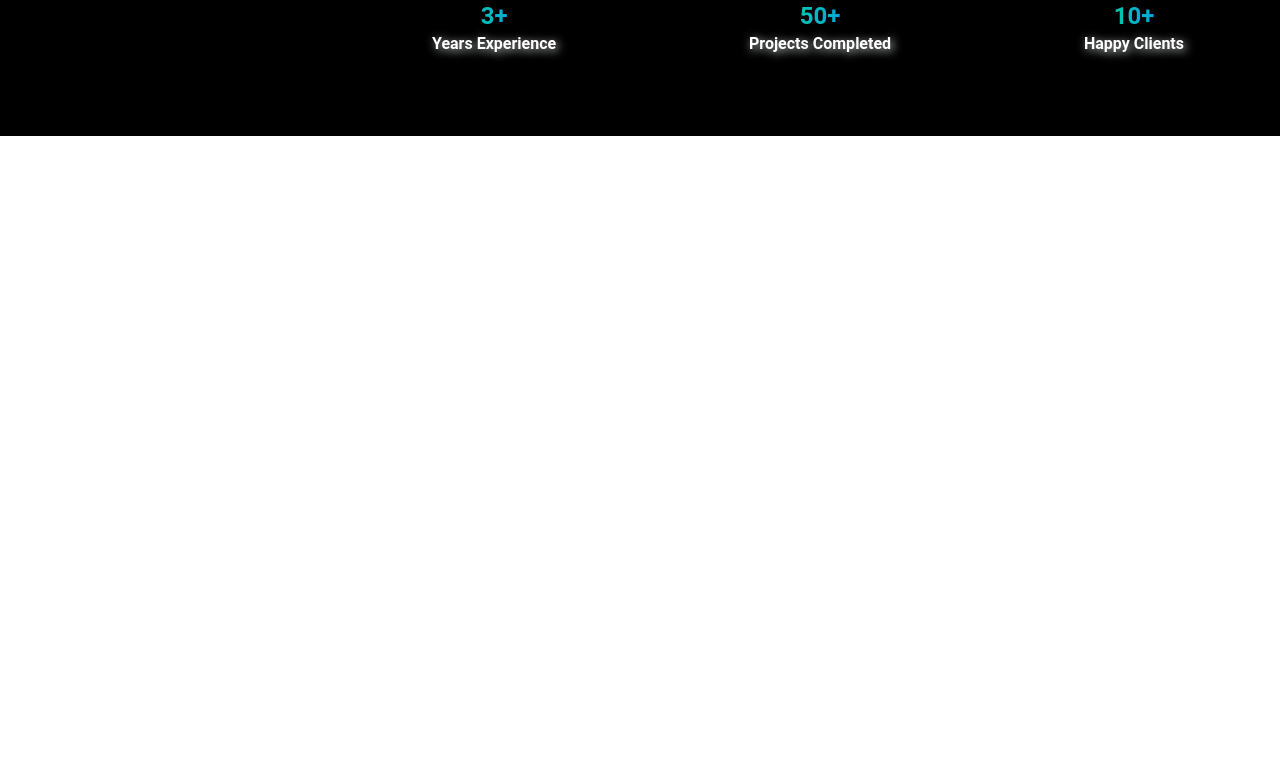
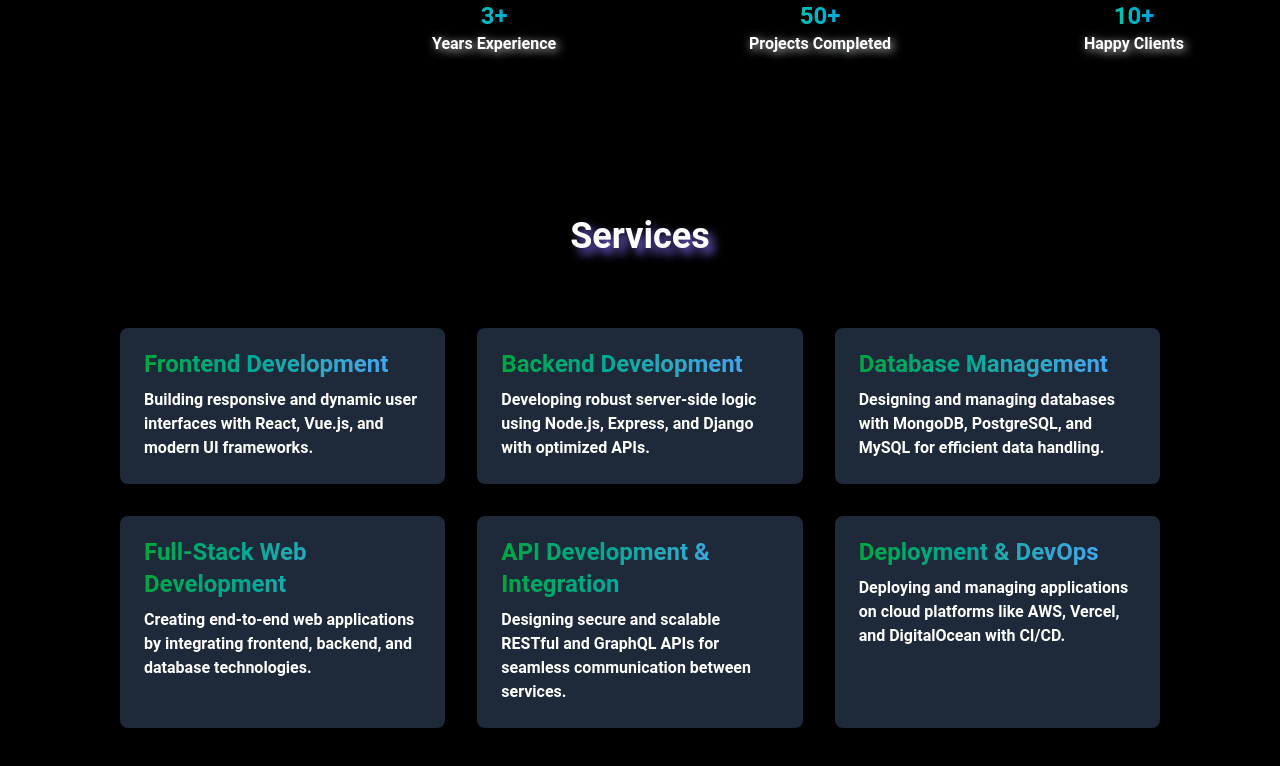
Before and after one commit to Thushan2002/my-portfolio-react-vite-tailwind, a React (Vite) app: page / in a window 1280 px wide. Shown: the part 1152-1918 px from the top of the page. Before the commit the page ends 1288 px from the top, so only its background shows below. Built offline with nearby package versions, Linux system fonts and the light colour scheme.

Commit message:
feat: Services section updated

```diff
--- a/src/App.jsx
+++ b/src/App.jsx
@@ -2,6 +2,7 @@ import React from 'react'
 import Navbar from './Components/Navbar'
 import Hero from './Components/Hero'
 import About from './Components/About'
+import Services from './Components/Services'
 
 const App = () => {
   return (
@@ -9,6 +10,7 @@ const App = () => {
       <Navbar/>
       <Hero/>
       <About/>
+      <Services/>
     </div>
   )
 }
--- /dev/null
+++ b/src/Components/Services.jsx
@@ -0,0 +1,55 @@
+import React from 'react'
+
+const services = [
+    {
+      title: "Frontend Development",
+      description: "Building responsive and dynamic user interfaces with React, Vue.js, and modern UI frameworks.",
+      icon: "🖥️"
+    },
+    {
+      title: "Backend Development",
+      description: "Developing robust server-side logic using Node.js, Express, and Django with optimized APIs.",
+      icon: "🛠️"
+    },
+    {
+      title: "Database Management",
+      description: "Designing and managing databases with MongoDB, PostgreSQL, and MySQL for efficient data handling.",
+      icon: "🗄️"
+    },
+    {
+      title: "Full-Stack Web Development",
+      description: "Creating end-to-end web applications by integrating frontend, backend, and database technologies.",
+      icon: "🌐"
+    },
+    {
+      title: "API Development & Integration",
+      description: "Designing secure and scalable RESTful and GraphQL APIs for seamless communication between services.",
+      icon: "🔗"
+    },
+    {
+      title: "Deployment & DevOps",
+      description: "Deploying and managing applications on cloud platforms like AWS, Vercel, and DigitalOcean with CI/CD.",
+      icon: "🚀"
+    }
+  ];
+
+const Services = () => {
+  return (
+    <div className='bg-black text-white py-20' id='service'>
+        <div className='container mx-auto px-8 md:px-16 lg:px-24'>
+            <h2 className='text-4xl font-bold text-center mb-12 text-shadow-blue'>Services</h2>
+            <div className='grid grid-cols-1 md:grid-cols-2 lg:grid-cols-3 gap-8 p-6'>
+                {services.map(service => (
+                    <div key={service.title} className='bg-gray-800 px-6 pb-6 rounded-lg hover:shadow-lg transform transition-transform duration-300 hover:scale-105'>
+                    <div className='mt-5 text-2xl font-bold text-transparent bg-clip-text bg-gradient-to-r from-green-600 to-blue-400'>{service.title}</div>
+                    <h3 className='mt-2 font-bold'>{service.description}</h3>
+                    {/* <p className='mt-2 text-center'>{service.icon}</p> */}
+                </div>
+                ))}
+            </div>
+        </div>
+    </div>
+  )
+}
+
+export default Services
```
